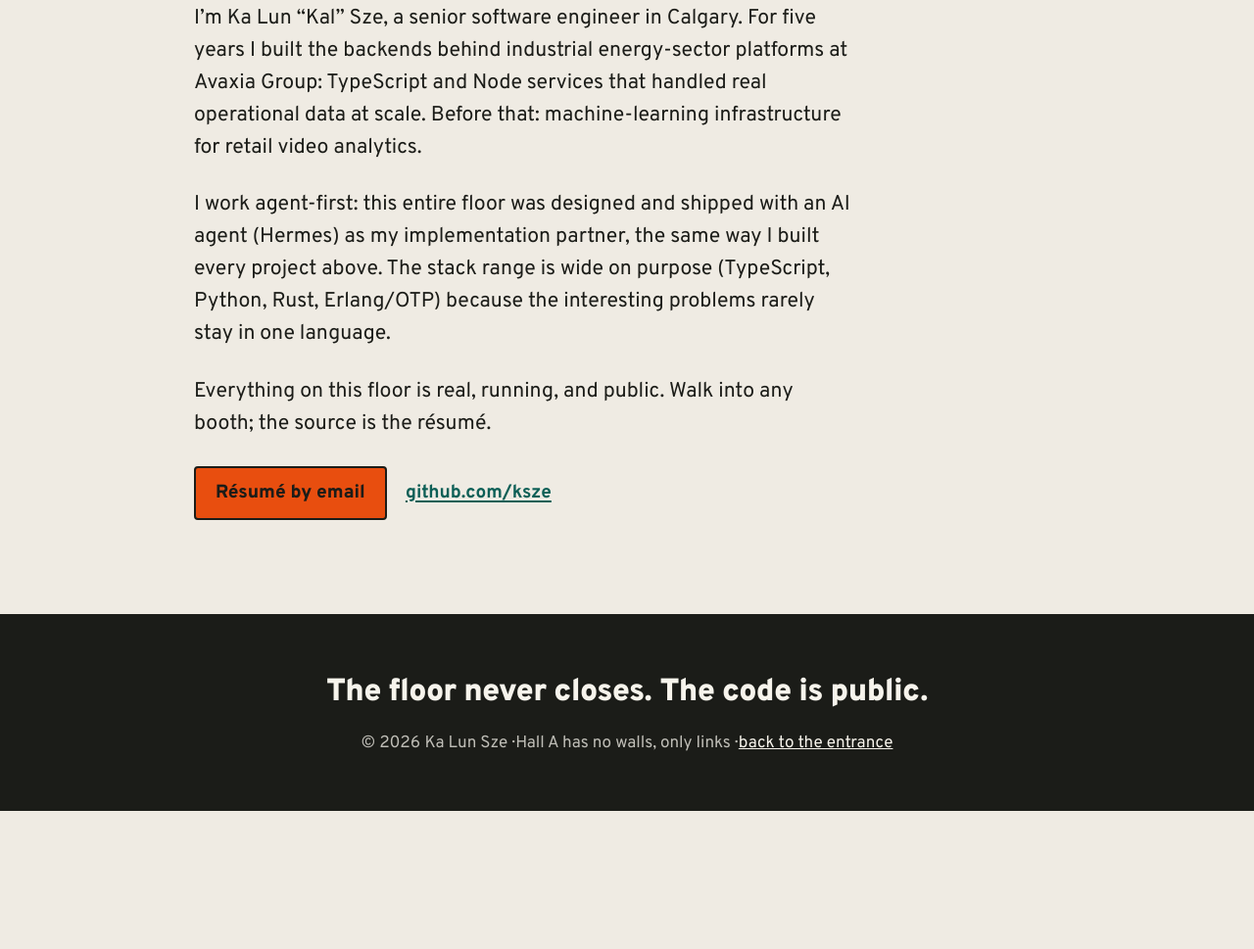
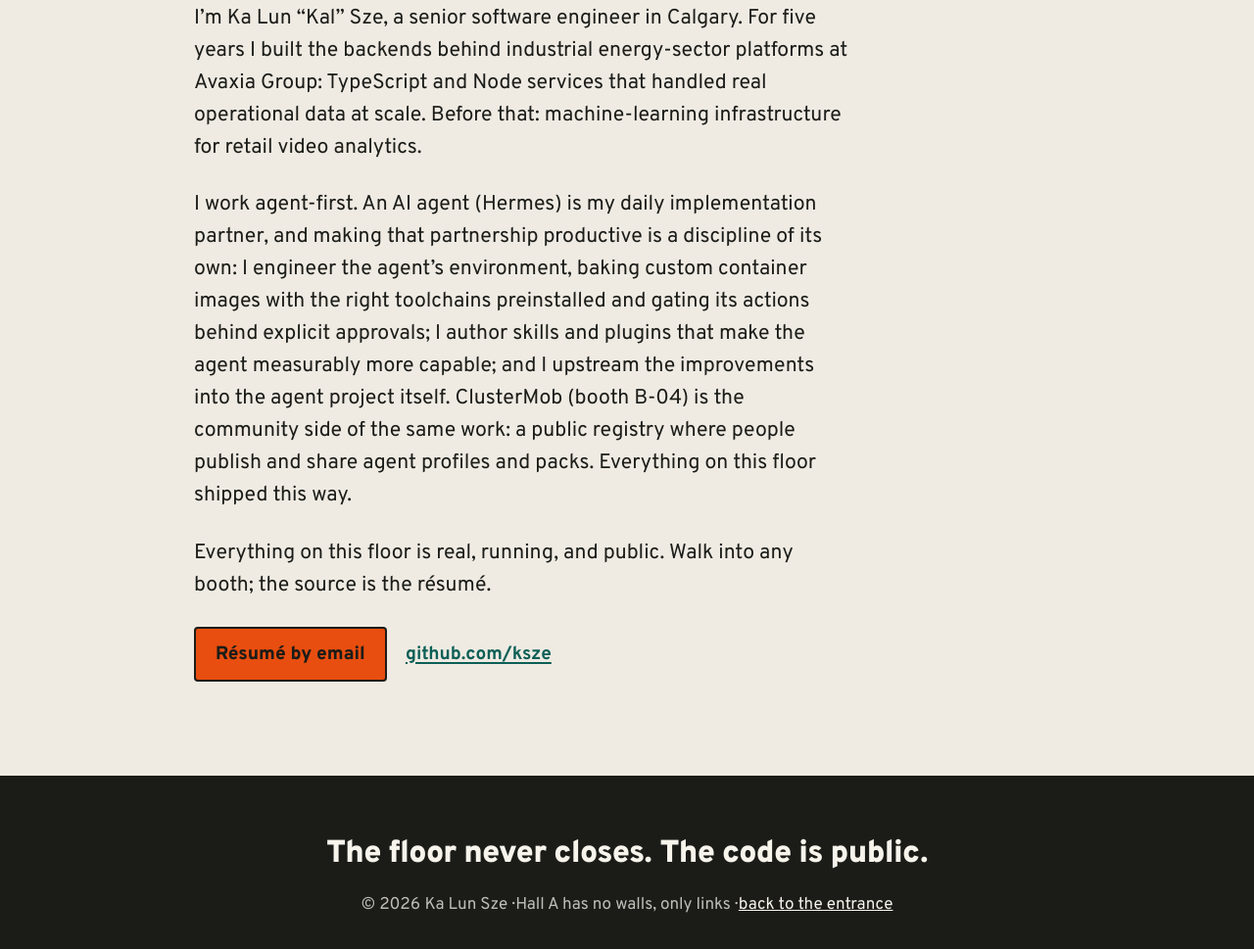
Before and after one commit to ksze/ksze.github.io, a plain HTML site: page index.html in a window 1280 px wide. Shown: the part 5789-6758 px from the top of the page at 98% size. Before the commit the page ends 6617 px from the top, so only its background shows below. Drawn offline with Linux system fonts and the light colour scheme.

Commit message:
About: agent-first skills (environment engineering, skill/plugin authoring, upstreaming, ecosystem) replace language list

```diff
--- a/index.html
+++ b/index.html
@@ -209,11 +209,16 @@
     energy-sector platforms at Avaxia Group: TypeScript and Node services
     that handled real operational data at scale. Before that:
     machine-learning infrastructure for retail video analytics.</p>
-    <p class="pitch">I work agent-first: this entire floor was designed and
-    shipped with an AI agent (Hermes) as my implementation partner, the same
-    way I built every project above. The stack range is wide on purpose
-    (TypeScript, Python, Rust, Erlang/OTP) because the interesting
-    problems rarely stay in one language.</p>
+    <p class="pitch">I work agent-first. An AI agent (Hermes) is my daily
+    implementation partner, and making that partnership productive is a
+    discipline of its own: I engineer the agent’s environment, baking
+    custom container images with the right toolchains preinstalled and
+    gating its actions behind explicit approvals; I author skills and
+    plugins that make the agent measurably more capable; and I upstream
+    the improvements into the agent project itself. ClusterMob (booth
+    B-04) is the community side of the same work: a public registry where
+    people publish and share agent profiles and packs. Everything on this
+    floor shipped this way.</p>
     <p class="pitch">Everything on this floor is real, running, and public.
     Walk into any booth; the source is the résumé.</p>
     <p class="actions">
```
